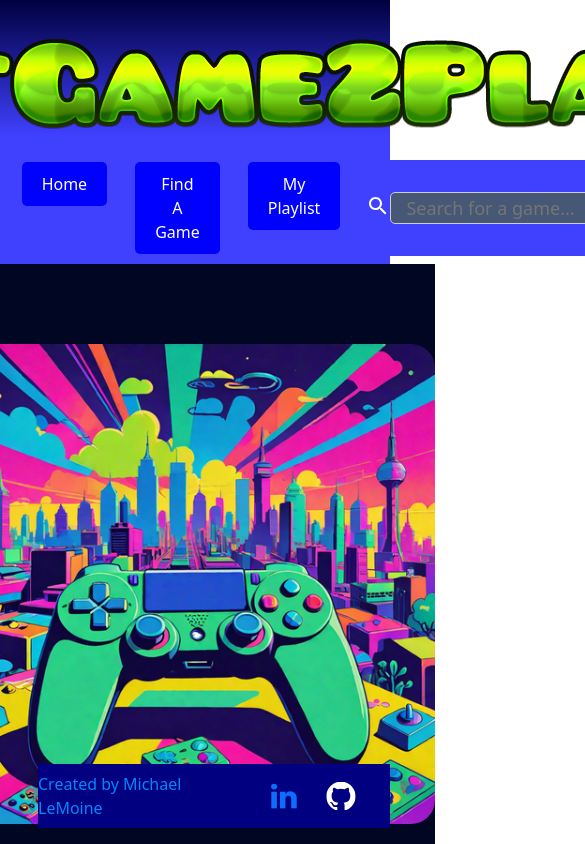
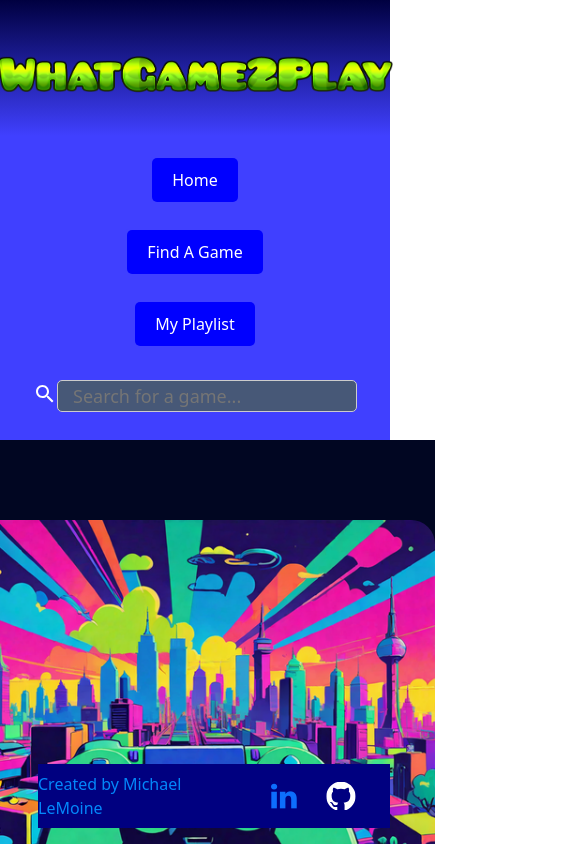
Before and after one commit to mlemoine28/whatgame2play2, a React (Vite) app: page / in a window 390 px wide. Shown: the top 844 px of the page, 585 px wide, since content can reach past the window. Built offline with nearby package versions, Linux system fonts and the light colour scheme.

Commit message:
further adjustments to media queries

```diff
--- a/src/Components/Cards/MiniCard.module.css
+++ b/src/Components/Cards/MiniCard.module.css
@@ -86,7 +86,12 @@
 
 }
 
-
+@media (max-width: 1029px) {
+    .pagination {
+        display: block;
+        margin-bottom: -20px;
+    }
+}
 
 
 
--- a/src/Components/Header/Header.jsx
+++ b/src/Components/Header/Header.jsx
@@ -7,8 +7,10 @@
 
 function Header() {
   return (
-    <div className={styles.headerstyle}>
-      <img src={TitleImage} alt="WhatGame2Play" />
+    <div className={styles.container}>
+      <div className={styles.headerstyle}>
+        <img src={TitleImage} alt="WhatGame2Play" />
+      </div>
     </div>
   );
 }
--- a/src/Components/Header/Header.module.css
+++ b/src/Components/Header/Header.module.css
@@ -2,8 +2,33 @@
   display: flex;
    justify-content: center;
   align-items: center;
-  background-image: linear-gradient(#000040, #4040FF);
-  padding-top: 2rem;
+    padding-top: 2rem;
+  }
 
+  .container {
+    background-image: linear-gradient(#000040, #4040FF);
+  }
 
+  @media (max-width: 1156px) {
+    .headerstyle {
+      scale: 80%;
+    }
   }
+
+  @media (max-width: 803px) {
+    .headerstyle {
+      scale: 65%;
+    }
+  }
+
+  @media (max-width: 655px) {
+    .headerstyle {
+      scale: 50%;
+    }
+  }
+
+  @media (max-width: 506px) {
+    .headerstyle {
+      scale: 40%;
+    }
+  }
--- a/src/Components/NavBar/NavBar.jsx
+++ b/src/Components/NavBar/NavBar.jsx
@@ -23,7 +23,7 @@
   const [active, setActive] = useState(null);
 
   const playlistButtonClick = () => {
-    console.log("Playlist button clicked")
+    console.log("Playlist button clicked");
     console.log("Navigating from:", `${location.pathname}${location.search}`);
     navigate("/playlist", {
       state: { from: `${location.pathname}${location.search}` }, // Pass 'from' state
@@ -37,6 +37,7 @@
   };
 
   return (
+    <div className={styles.container}>
       <div className={styles.NavBarContainer}>
         <div className={styles.navBarStyle}>
           <div
@@ -75,6 +76,7 @@
           </Navbar>
         </div>
       </div>
+    </div>
   );
 }
 
--- a/src/Components/NavBar/NavBar.module.css
+++ b/src/Components/NavBar/NavBar.module.css
@@ -28,13 +28,19 @@
 }
 
 
-.searchBarStyle {
 
 
 
+@media (max-width: 1055px) {
+  .navBarStyle {
+    flex-direction: column;
+    align-items: center;
+    padding: 20px;
+
+  }
+}
 
 
-}
 
 .navBarStyle a, .navBarStyle p, .navBarStyle h1 {
  color: inherit;
--- a/src/Components/SearchBar/SearchBar.module.css
+++ b/src/Components/SearchBar/SearchBar.module.css
@@ -15,6 +15,7 @@
  border: 1px solid #ccc; /* Add a border for visibility */
 
 }
+
 
 
 
```
Lines whose indentation alone changed are shown as unchanged.
